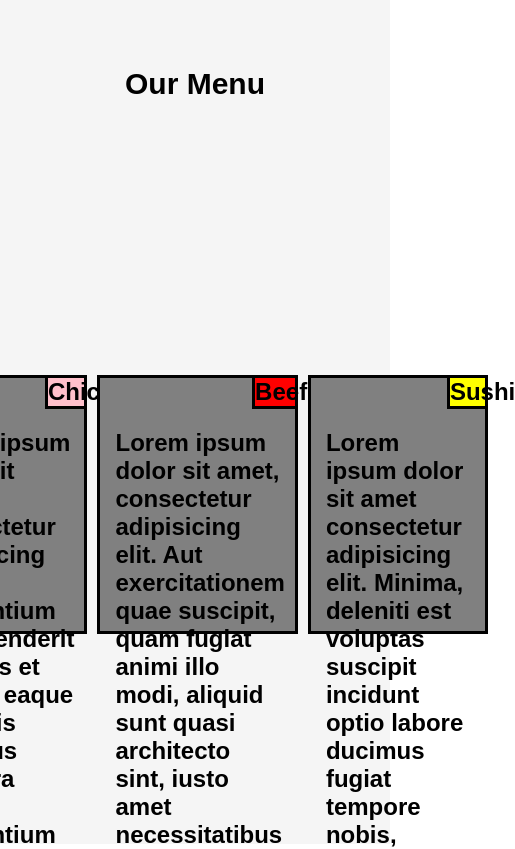
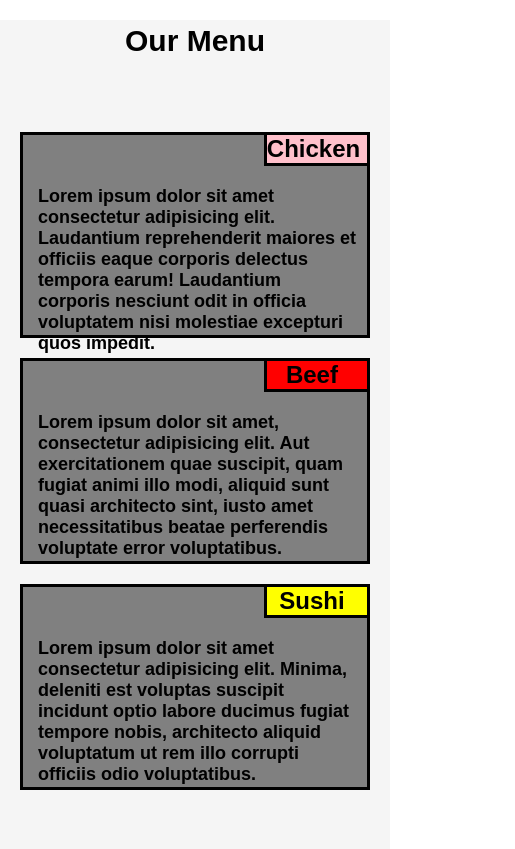
Before and after one commit to Shouvanik21/coursera_module-2_assignment, a plain HTML site: page module2-solution/index.html in a window 390 px wide. Shown: the top 849 px of the page, 515 px wide, since content can reach past the window. Drawn offline with Linux system fonts and the light colour scheme; a web font is replaced by a local one.

Commit message:
updated commit

```diff
--- a/module2-solution/style.css
+++ b/module2-solution/style.css
@@ -52,6 +52,7 @@ header{
 }
 .name1,.name2,.name3{
     /* background-color: red; */
+    /* position: ; */
     margin-left: 78%;
     border-left: 3px solid black;
     border-bottom: 3px solid black;
@@ -61,3 +62,28 @@ header{
 .description1,.description2,.description3{
     padding: 20px 10px 10px 15px;
 }
+@media screen and (max-width:500px){
+    header{
+        height: 5vh;
+        margin-top: 5%;
+    }
+    .container{
+        height: 90vh;
+        display: flex;
+        justify-content: center;
+        align-items: center;
+        flex-direction: column;
+        margin: 20px;
+    }
+    .description1,.description2,.description3{
+        font-size: large;
+    }
+    .container1,.container2,.container3{
+        height: 200px;
+        margin: 10px 0px 10px 0px;
+    }
+    .name1,.name2,.name3{
+        margin-left: 70%;
+        text-align: center;
+    }
+}
```
